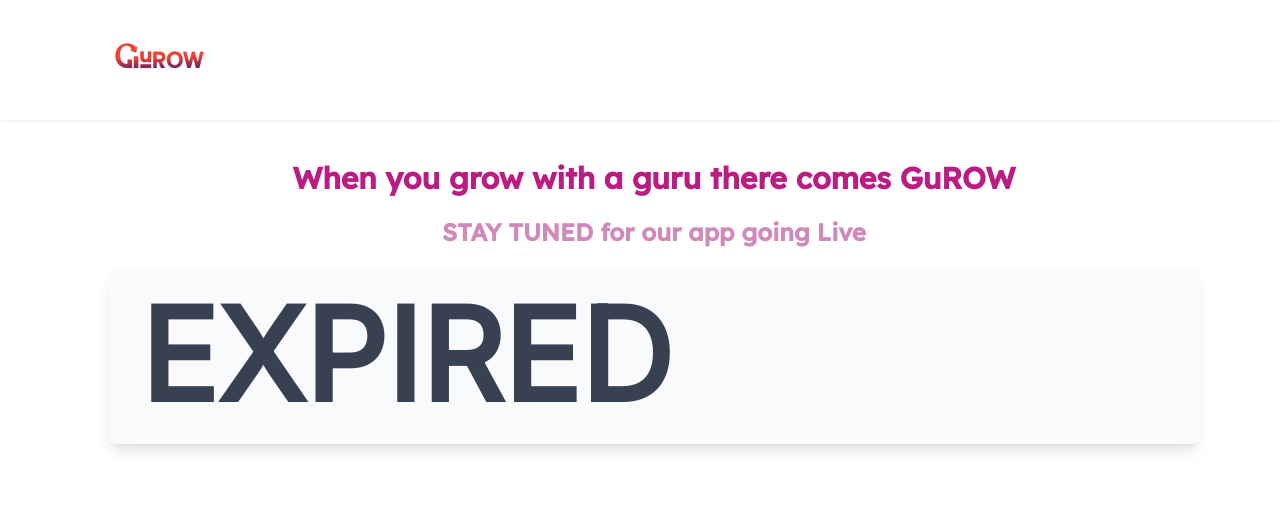
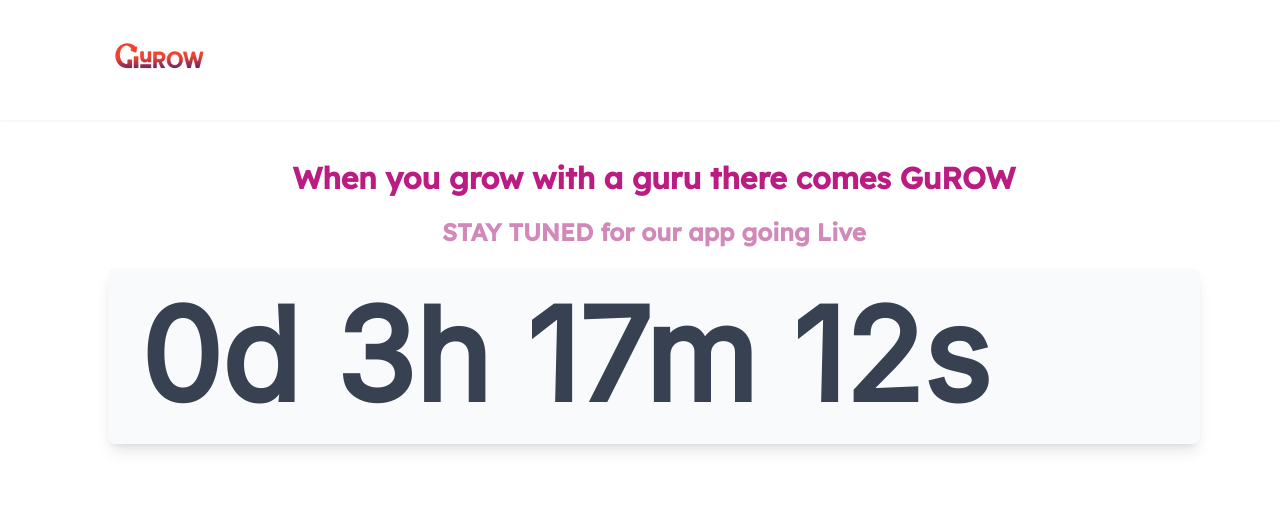
Before and after one commit to GurowLaunching/Gurow, a plain HTML site: page index.html in a window 1280 px wide. Shown: the top 518 px of the page. Drawn offline with nearby package versions, Linux system fonts and the light colour scheme.

Commit message:
Update index.html

```diff
--- a/index.html
+++ b/index.html
@@ -131,7 +131,7 @@
 
         <script>
             // Set the date we're counting down to
-            var countDownDate = new Date("Nov 26, 2023 2:00:00").getTime();
+            var countDownDate = new Date("Nov 26, 2023 14:00:00").getTime();
 
             // Update the count down every 1 second
             var x = setInterval(function() {
```
